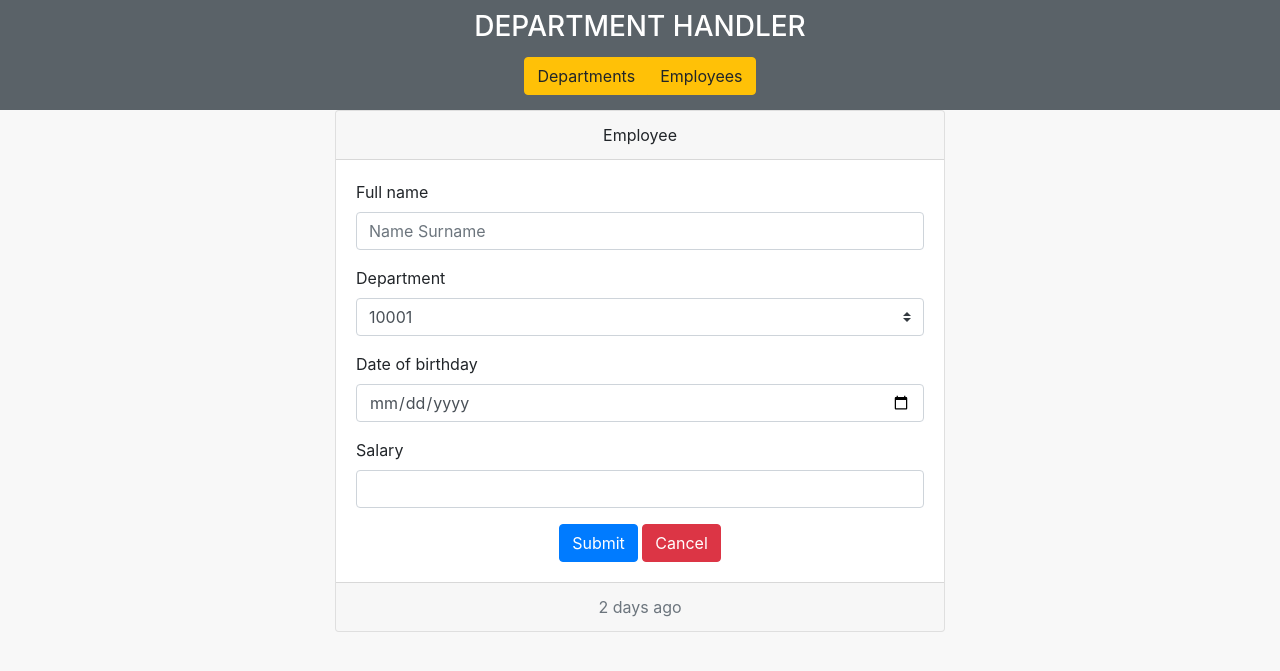
After one commit to TheMisterrio/DepartmentHandler, a Flask app: page /employee in a window 1280 px wide. The commit adds this page. Shown: the top 671 px of the page. Run offline with Flask 2, Linux system fonts and the light colour scheme; some libraries are stand-ins or nearby versions.

Commit message:
heroku set up

```diff
--- a/department-app/config.py
+++ b/department-app/config.py
@@ -2,7 +2,7 @@
 
 
 class ApiConfiguration:
-    SQLALCHEMY_DATABASE_URI = 'mysql+mysqlconnector://sql7323829:3rBGJdfIew@sql7.freemysqlhosting.net:3306/sql7323829'
+    SQLALCHEMY_DATABASE_URI = 'postgresql://postgres://atstsfjvlugfjx:8ba88b179d24328feffd700ac2c730416668f103c2d7a64a5e9856d778076346@ec2-46-137-177-160.eu-west-1.compute.amazonaws.com:5432/dbfg4v0954n0c'
     SQLALCHEMY_TRACK_MODIFICATIONS = False
 
 
--- /dev/null
+++ b/department-app/templates/add_employee.html
@@ -0,0 +1,43 @@
+{% extends 'index.html' %}
+{% block content %}
+<div class="col-sm-3"></div>
+<div class="text-center col-sm-6">
+<div class="card">
+  <div class="card-header">
+    Employee
+  </div>
+  <div class="card-body text-left">
+<form>
+  <div class="form-group">
+    <label for="name">Full name</label>
+    <input type="text" placeholder="Name Surname" class="form-control" id="name">
+  </div>
+    <div class="form-group">
+        <label for="department">Department</label>
+        <select name="" class="custom-select" id="department">
+            {% for id in ids %}
+            <option value="{{id}}">{{id}}</option>
+            {% endfor %}
+        </select>
+  </div>
+    <div class="form-group">
+    <label for="birthday">Date of birthday</label>
+    <input type="date" class="form-control" id="birthday">
+  </div>
+  <div class="form-group">
+    <label for="salary">Salary</label>
+    <input type="number" class="form-control" id="salary">
+  </div>
+    <div class="text-center">
+  <button type="submit" class="btn btn-primary">Submit</button>
+    <a href="{{url_for('employees')}}" class="btn btn-danger">Cancel</a>
+    </div>
+</form>
+  </div>
+  <div class="card-footer text-muted">
+    2 days ago
+  </div>
+</div>
+</div>
+<div class="col-sm-3"></div>
+{% endblock %}
--- a/department-app/views/view.py
+++ b/department-app/views/view.py
@@ -159,7 +159,8 @@ def add_employee():
                             'date_of_birthday': date_of_birthday, 'salary': salary})
         logger.debug('Employee`s data was sent to server (add)')
         return redirect('/employees')
-    ids = requests.get('http://127.0.0.1:5000/api/departments-ids').json()['ids']
+    #ids = requests.get('http://127.0.0.1:5000/api/departments-ids').json()
+    ids = [10001, 10002]
     logger.debug('Employee page was displayed')
     return render_template('add_employee.html', ids=ids)
 
--- /dev/null
+++ b/runtime.txt
@@ -0,0 +1 @@
+python-3.8.0
```
Also changed, not shown: department-app/templates/add_department.html (added, +31 -0 lines), department-app/templates/departments.html (+4 -4 lines), department-app/templates/employees.html (+4 -4 lines), department-app/static/style2.css (line endings or trailing spaces), 3 other files.
